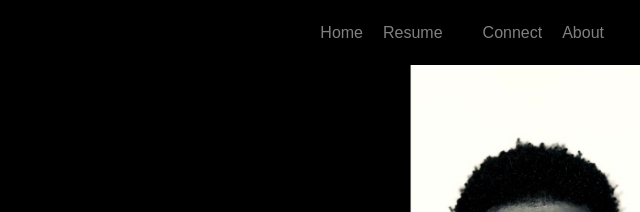
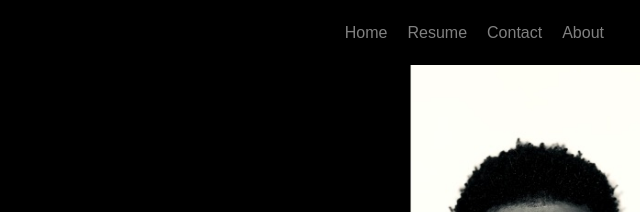
Before and after one commit to keme21/kemedesigns, a plain HTML site: page index.html in a window 1280 px wide. Shown: the top 212 px of the page, 612-1252 px from the left. Drawn offline with Linux system fonts and the light colour scheme.

Commit message:
Update index.html

```diff
--- a/index.html
+++ b/index.html
@@ -233,10 +233,11 @@ nav ul li a.active {
         <div class="hamburger" onclick="toggleMenu()">☰</div>
 <nav>
     <ul id="nav-menu">
-        <li><a href="https://keme21.github.io/kemedesigns/"target="_blank">Home</a></li>
-        <li><a href="RESUME.pdf"target="_blank">Resume</a><li>
-        <li><a href="https://www.linkedin.com/in/keme-rex-19929a179/"target="_blank">Connect</a></li>
-        <li><a href="https://keme21.github.io/kemedesigns5/"target="_blank">About</a></li>
+        <ul id="nav-menu">
+        <li><a href="https://keme21.github.io/kemedesigns/">Home</a></li>
+        <li><a href="RESUME.pdf">Resume</a></li>
+        <li><a href="https://www.linkedin.com/in/keme-rex-19929a179/">Contact</a></li>
+        <li><a href="https://keme21.github.io/kemedesigns5/">About</a></li>
     </ul>
 </nav>
     </header>
```
